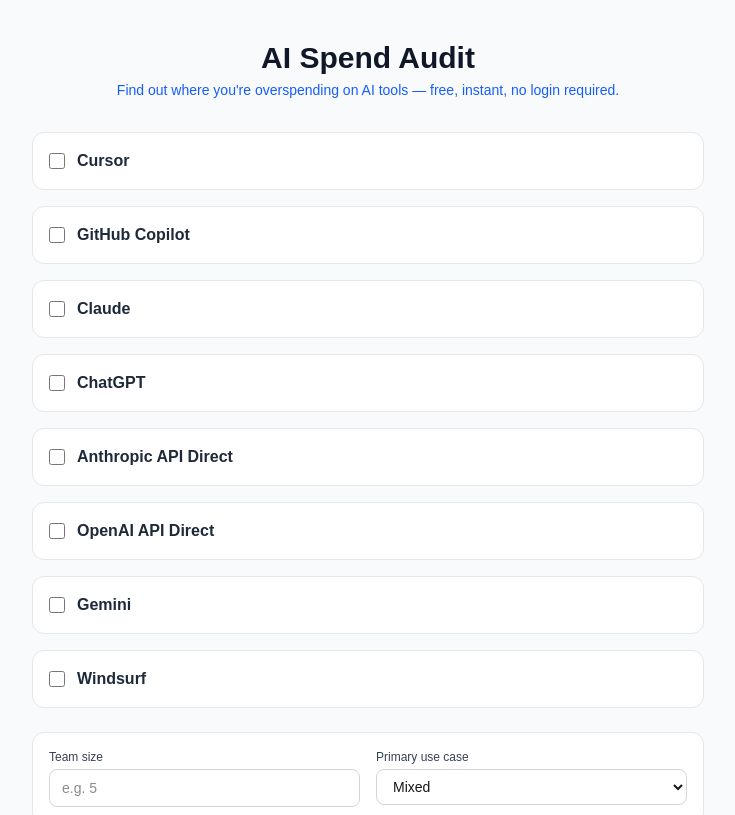
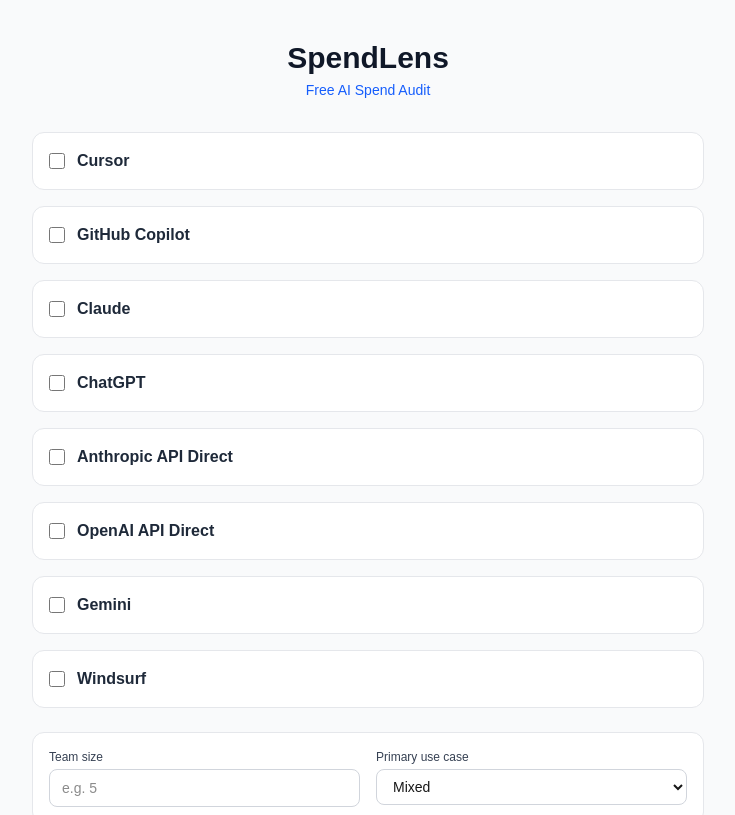
Before and after one commit to ANNUSHAKYA/ai-spend-audit, a Next.js app: page / in a window 1280 px wide. Shown: the top 815 px of the page, without its empty margins (272-1007 px from the left). Built offline with nearby package versions, Linux system fonts and the light colour scheme.

Commit message:
feat: add product name and update metadata

```diff
--- a/app/page.tsx
+++ b/app/page.tsx
@@ -140,11 +140,11 @@
         {/* Header */}
         <div className="mb-8 text-center">
           <h1 className="text-3xl font-bold text-gray-900">
-            AI Spend Audit
-          </h1>
+  SpendLens
+</h1>
           <p className="mt-1 text-sm font-medium text-blue-600">
-            Find out where you&apos;re overspending on AI tools — free, instant, no login required.
-          </p>
+  Free AI Spend Audit
+</p>
         </div>
 
         {/* Tool cards */}
```
